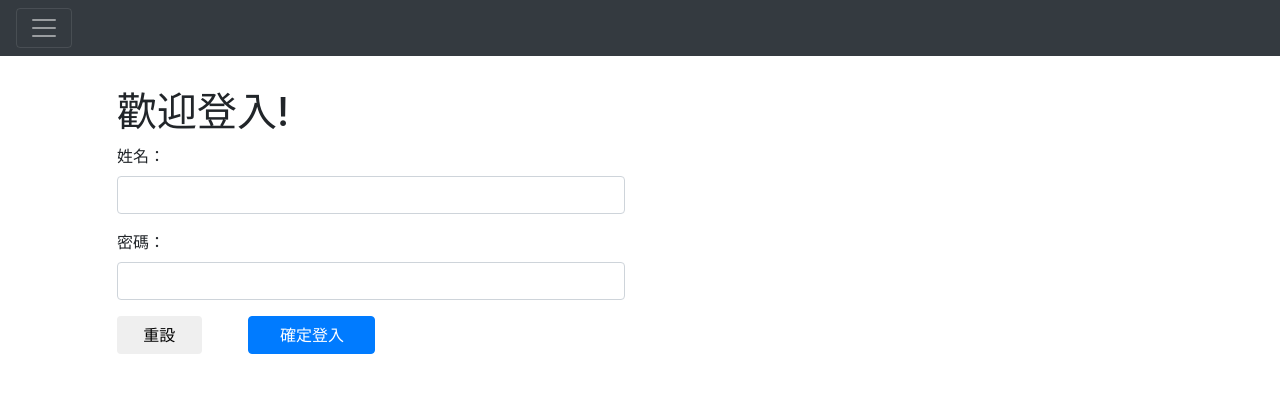
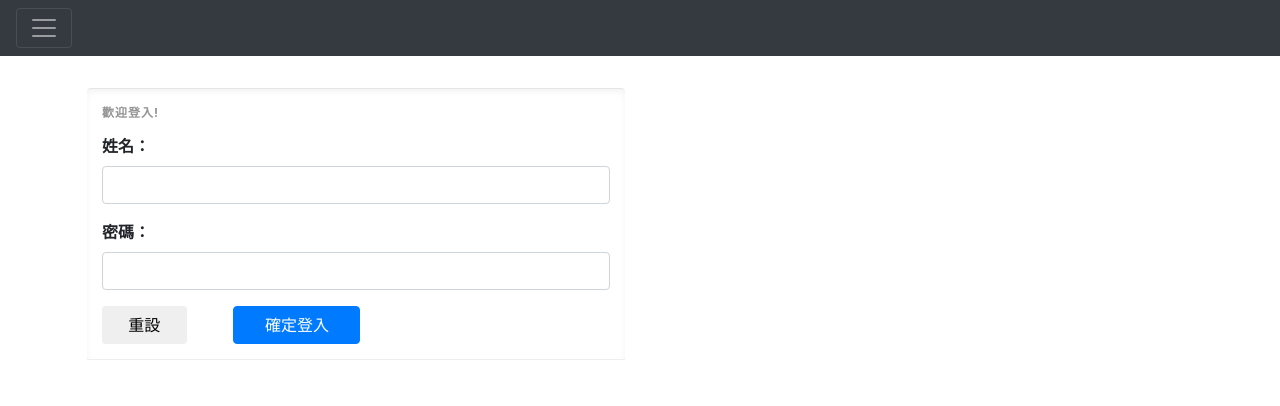
Before and after one commit to howardyu60211/myclasssite, a Django app: page /login/ in a window 1280 px wide. Shown: the top 406 px of the page. Run offline with Django 3.2, Linux system fonts and the light colour scheme; some libraries are stand-ins or nearby versions.

Commit message:
update: gui

```diff
--- a/myclasssite/home/static/css/login.css
+++ b/myclasssite/home/static/css/login.css
@@ -17,3 +17,150 @@
 .contander {
     border-top: 1.5rem;
 }
+
+@media (min-width: 768px) {
+    .bs-example {
+        margin-right: 0;
+        margin-left: 0;
+        background-color: #fff;
+        border-color: #ddd;
+        border-width: 1px;
+        border-radius: 4px 4px 0 0;
+        -webkit-box-shadow: none;
+        box-shadow: none;
+    }
+}
+
+.bs-example {
+    position: relative;
+    padding: 45px 15px 15px;
+    margin: 0 -15px 15px;
+    border-color: #e5e5e5 #eee #eee;
+    border-style: solid;
+    border-width: 1px 0;
+    -webkit-box-shadow: inset 0 3px 6px rgb(0 0 0 / 5%);
+    box-shadow: inset 0 3px 6px rgb(0 0 0 / 5%);
+}
+
+user agent stylesheet div {
+    display: block;
+}
+
+:after,
+ :before {
+    -webkit-box-sizing: border-box;
+    -moz-box-sizing: border-box;
+    box-sizing: border-box;
+}
+
+.bs-example:after {
+    position: absolute;
+    top: 15px;
+    left: 15px;
+    font-size: 12px;
+    font-weight: 700;
+    color: #959595;
+    text-transform: uppercase;
+    letter-spacing: 1px;
+    content: "歡迎登入!";
+}
+
+form {
+    display: block;
+    margin-top: 0em;
+}
+
+.form-horizontal .form-group {
+    margin-right: -15px;
+    margin-left: -15px;
+}
+
+.form-group {
+    margin-bottom: 15px;
+}
+
+@media (min-width: 768px) {
+    .form-horizontal .control-label {
+        padding-top: 7px;
+        margin-bottom: 0;
+        text-align: right;
+    }
+    .col-sm-2 {
+        width: 16.66666667%;
+    }
+    .col-sm-1,
+    .col-sm-10,
+    .col-sm-11,
+    .col-sm-12,
+    .col-sm-2,
+    .col-sm-3,
+    .col-sm-4,
+    .col-sm-5,
+    .col-sm-6,
+    .col-sm-7,
+    .col-sm-8,
+    .col-sm-9 {
+        float: left;
+    }
+}
+
+.col-lg-1,
+.col-lg-10,
+.col-lg-11,
+.col-lg-12,
+.col-lg-2,
+.col-lg-3,
+.col-lg-4,
+.col-lg-5,
+.col-lg-6,
+.col-lg-7,
+.col-lg-8,
+.col-lg-9,
+.col-md-1,
+.col-md-10,
+.col-md-11,
+.col-md-12,
+.col-md-2,
+.col-md-3,
+.col-md-4,
+.col-md-5,
+.col-md-6,
+.col-md-7,
+.col-md-8,
+.col-md-9,
+.col-sm-1,
+.col-sm-10,
+.col-sm-11,
+.col-sm-12,
+.col-sm-2,
+.col-sm-3,
+.col-sm-4,
+.col-sm-5,
+.col-sm-6,
+.col-sm-7,
+.col-sm-8,
+.col-sm-9,
+.col-xs-1,
+.col-xs-10,
+.col-xs-11,
+.col-xs-12,
+.col-xs-2,
+.col-xs-3,
+.col-xs-4,
+.col-xs-5,
+.col-xs-6,
+.col-xs-7,
+.col-xs-8,
+.col-xs-9 {
+    position: relative;
+    min-height: 1px;
+    padding-right: 15px;
+    padding-left: 15px;
+}
+
+label {
+    display: inline-block;
+    max-width: 100%;
+    margin-bottom: 5px;
+    font-weight: 700;
+}
--- a/myclasssite/home/templates/base.html
+++ b/myclasssite/home/templates/base.html
@@ -13,6 +13,11 @@
 <body>
     <div class="bd-example">
         <div class="pos-f-t">
+            <nav class="navbar navbar-dark bg-dark">
+                <button class="navbar-toggler collapsed" type="button" data-toggle="collapse" data-target="#navbarToggleExternalContent" aria-controls="navbarToggleExternalContent" aria-expanded="false" aria-label="Toggle navigation">
+                            <span class="navbar-toggler-icon"></span>
+                        </button>
+
                 <div class="collapse" id="navbarToggleExternalContent">
                     <div class="bg-dark p-4">
                         {% if request.session.is_login %}
@@ -27,14 +32,15 @@
                         {% endif %}
                     </div>
                 </div>
-            <nav class="navbar navbar-dark bg-dark">
-                <button class="navbar-toggler collapsed" type="button" data-toggle="collapse" data-target="#navbarToggleExternalContent" aria-controls="navbarToggleExternalContent" aria-expanded="false" aria-label="Toggle navigation">
-                            <span class="navbar-toggler-icon"></span>
-                        </button>
             </nav>
         </div>
     </div>
     {% block content %}{% endblock %}
+    <div>
+        <div clas="col-2"></div>
+        <div clas="col-2"></div>
+        <div clas="col-2"></div>
+    </div>
     <script src="{% static 'js/jquary.js' %}"></script>
     <script src="{% static 'css/bootstrap-4.0.0/dist/js/bootstrap.min.js' %}"></script>
 </body>
--- a/myclasssite/home/templates/login.html
+++ b/myclasssite/home/templates/login.html
@@ -2,12 +2,11 @@
 <title>登入頁面</title>
 <link href="{% static 'css/login.css' %}" rel="stylesheet"> {% endblock %} {% block content %}
 <div class="container" style="padding:2rem">
-    <div class="col-6">
+    <div class="col-6 bs-example">
         <form class="form-login" action="/login/" method="POST">
             {% if message %}
             <div class="alert alert-warning">{{message}}</div>
             {% endif %} {% csrf_token %}
-            <h1>歡迎登入!</h1>
             <div class="form-group">
                 {{ login_form.username.label_tag }}
                 <!-- 由forms.py自動生成 -->
```
Also changed, not shown: myclasssite/home/static/css/index.css (deleted, +0 -142 lines), myclasssite/home/templates/art/art1.html (added, +11 -0 lines), myclasssite/home/templates/index.html (+21 -1 lines). Lines whose indentation alone changed are shown as unchanged.
